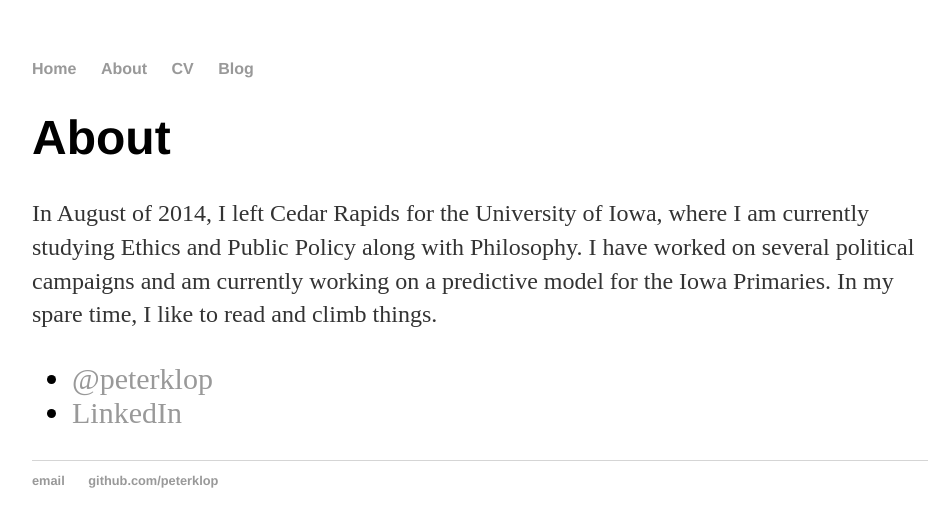
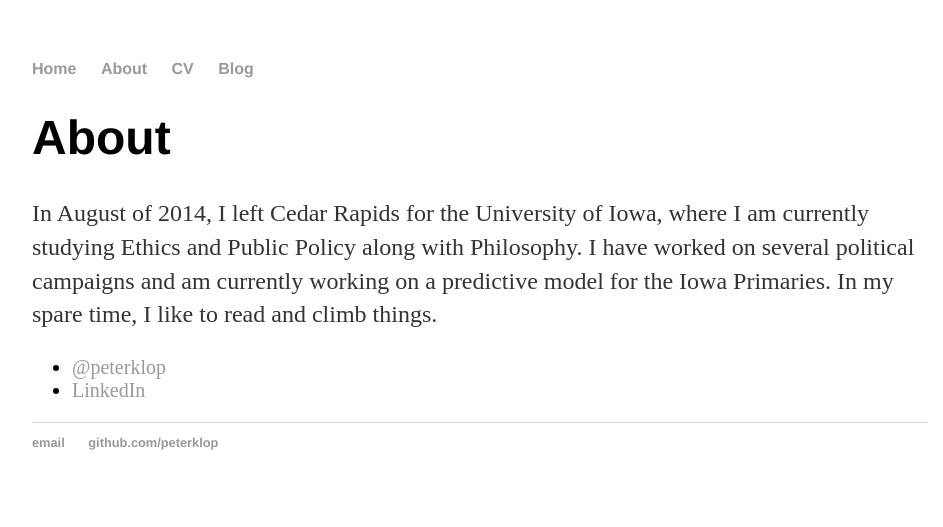
Before and after one commit to peterklop/peterklop.github.io, a Jekyll site: the page built from about/index.html, in a window 1280 px wide. Shown: the top 527 px of the page, without its empty margins (160-1103 px from the left). Built offline with Jekyll 4.4.1, drawn with Linux system fonts in a browser that asks for light colours.

Commit message:
Update index.html

```diff
--- a/about/index.html
+++ b/about/index.html
@@ -6,7 +6,7 @@ title: About
 			<h1>About</h1>
 			<p>In August of 2014, I left Cedar Rapids for the University of Iowa, where I am currently studying Ethics and Public Policy along with Philosophy. I have worked on several political campaigns and am currently working on a predictive model for the Iowa Primaries. In my spare time, I like to read and climb things.</p>
 
-			<ul class="contacts" style="font-size: 30px">
+			<ul class="contacts" style="font-size: 20px">
 				<li><a href="https://twitter.com/peterklop">@peterklop</a></li>
 				<li><a href="https://www.linkedin.com/pub/peter-klopfenstein/a8/23b/b37">LinkedIn</a></li>
 				<!-- <li><a href="#">Other site you want to link to</a></li> -->
```
